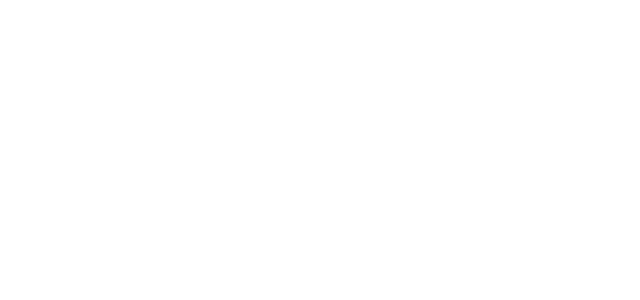
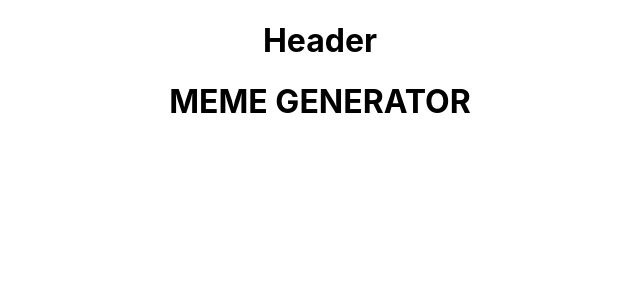
Before and after one commit to aakashsr/memegenerator, a React (Create React App) app: page / in a window 1280 px wide. Shown: the top 300 px of the page, without its empty margins (320-960 px from the left). Built offline with nearby package versions, Linux system fonts and the light colour scheme.

Commit message:
added some content into Header and Memegenerator and imported them into our App component

```diff
--- a/src/App.js
+++ b/src/App.js
@@ -1,10 +1,13 @@
-import React from 'react';
-import './App.css';
+import React from "react";
+import "./App.css";
+import Header from "./Header";
+import MemeGenerator from "./MemeGenerator";
 
 function App() {
   return (
     <div className="App">
-
+      <Header />
+      <MemeGenerator />
     </div>
   );
 }
--- a/src/Header.js
+++ b/src/Header.js
@@ -2,9 +2,7 @@
 
 const Header = () => {
     return (
-        <div>
-
-        </div>
+       <h1>Header</h1>
     );
 }
 
--- a/src/MemeGenerator.js
+++ b/src/MemeGenerator.js
@@ -1,13 +1,14 @@
-import React, { Component } from 'react'
+import React, { Component } from "react";
 
 class MemeGenerator extends Component {
-    render() {
-        return (
-            <div>
+  constructor() {
+    super();
+    this.state = {};
+  }
 
-            </div>
-        )
-    }
+  render() {
+    return <h1>MEME GENERATOR</h1>;
+  }
 }
 
-export default MemeGenerator
+export default MemeGenerator;
```
